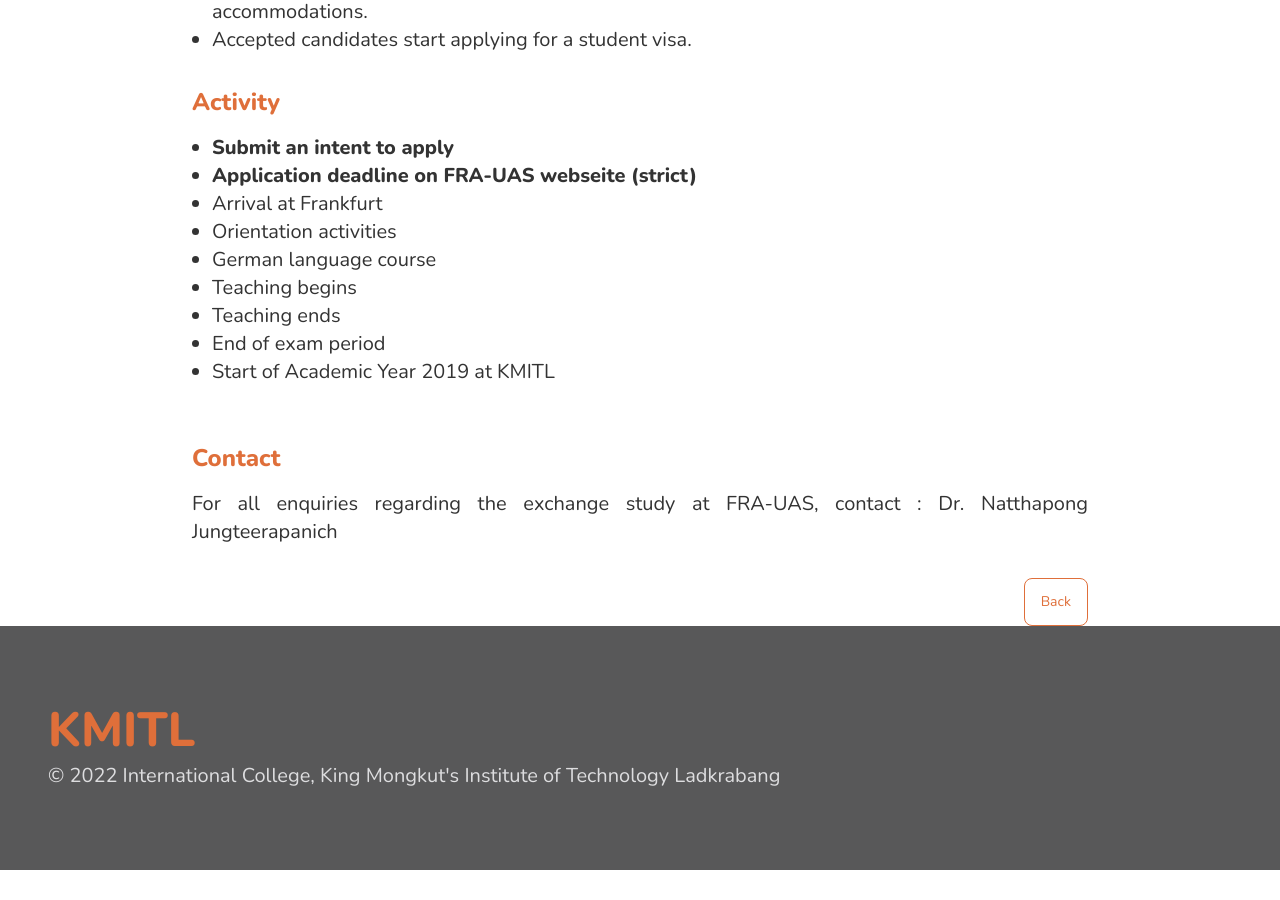
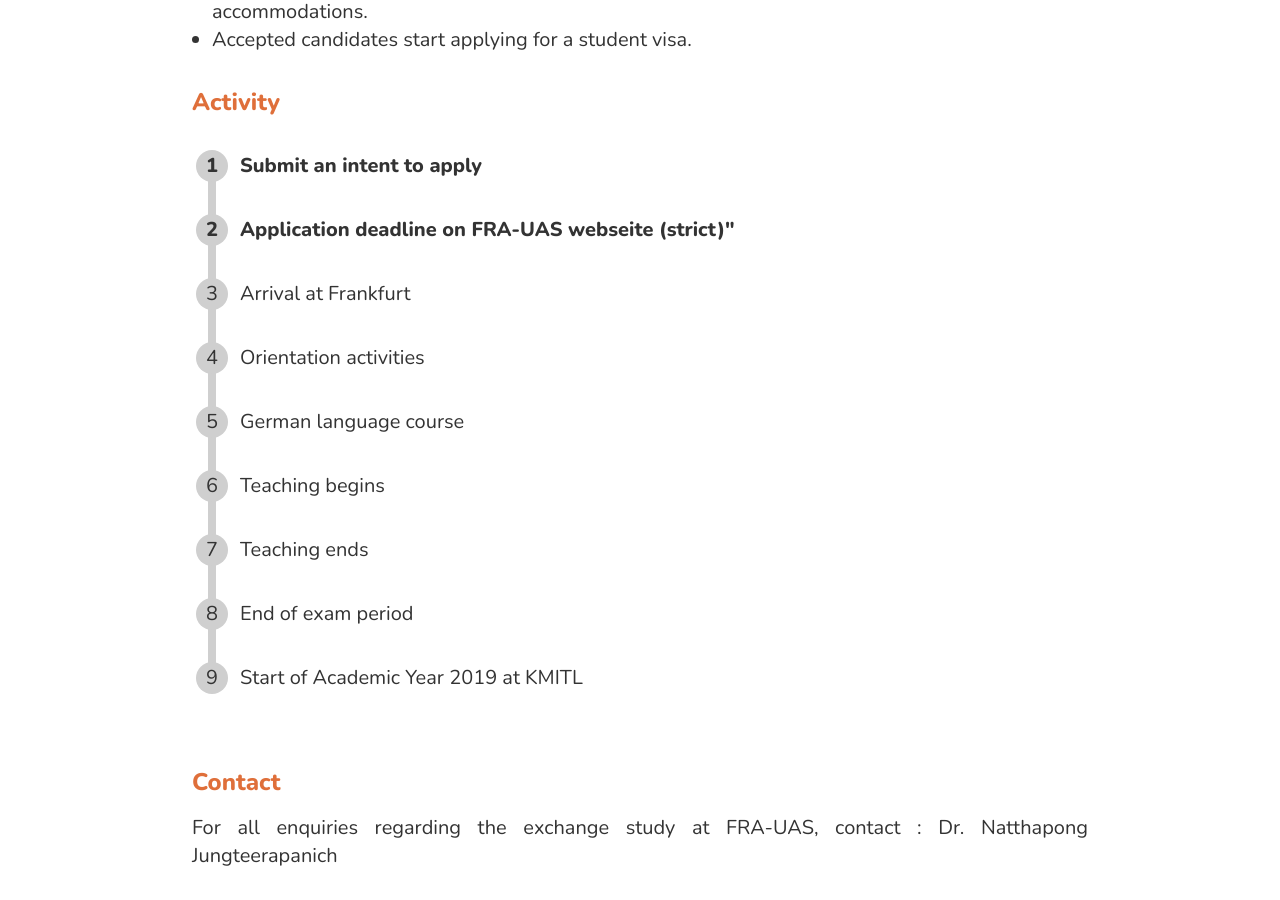
Before and after one commit to neneprm/SE-WEBSITE, a Next.js app: page /program/exchange-study-abroad/frankfurt in a window 1280 px wide. Shown: the part 2660-3560 px from the top of the page. Before the commit the page ends 3530 px from the top, so only its background shows below. Built offline with nearby package versions, Linux system fonts and the light colour scheme.

Commit message:
change from bullet to step

```diff
--- a/pages/program/exchange-study-abroad/frankfurt.tsx
+++ b/pages/program/exchange-study-abroad/frankfurt.tsx
@@ -227,16 +227,16 @@ const ApplicationGuidance = () => {
 
       <section className="mb-8">
         <H4 style="text-primary font-bold mb-4" text="Activity" />
-        <ul className="list-disc ml-5 text-sm sm:text-base md:text-lg lg:text-xl">
-          <li><P style="font-bold" text="Submit an intent to apply" /></li>
-          <li><P style="font-bold" text="Application deadline on FRA-UAS webseite (strict)" /></li>
-          <li>Arrival at Frankfurt</li>
-          <li>Orientation activities</li>
-          <li>German language course</li>
-          <li>Teaching begins</li>
-          <li>Teaching ends</li>
-          <li>End of exam period</li>
-          <li>Start of Academic Year 2019 at KMITL</li>
+        <ul className="steps steps-vertical">
+          <li className="step font-bold">Submit an intent to apply</li>
+          <li className="step font-bold">Application deadline on FRA-UAS webseite (strict)"</li>
+          <li className="step">Arrival at Frankfurt</li>
+          <li className="step">Orientation activities</li>
+          <li className="step">German language course</li>
+          <li className="step">Teaching begins</li>
+          <li className="step">Teaching ends</li>
+          <li className="step">End of exam period</li>
+          <li className="step">Start of Academic Year 2019 at KMITL</li>
         </ul>
 
       </section>
```
